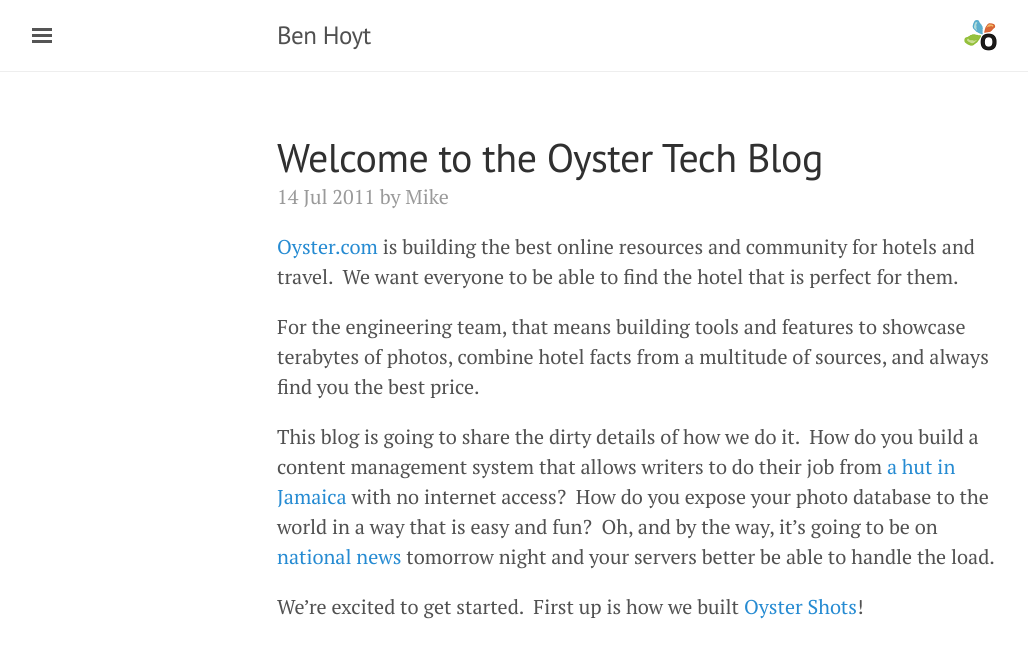
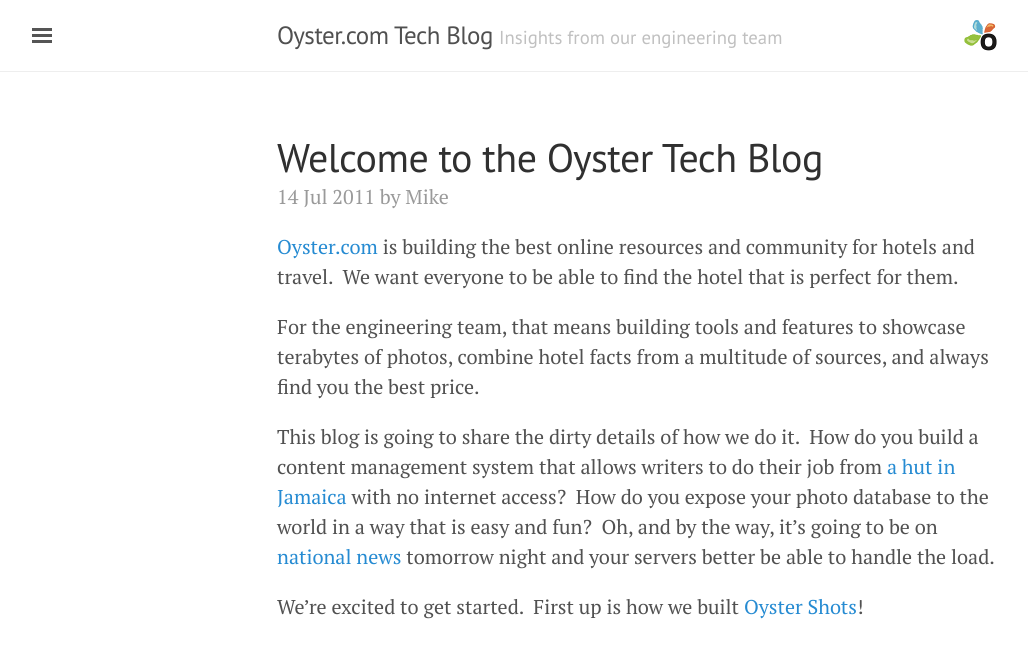
Before and after one commit to oysterhotels/oysterhotels.github.io, a Jekyll site: the page built from _posts/2011-07-14-welcome-to-the-oyster-tech-blog.md, in a window 1280 px wide. Shown: the top 658 px of the page, without its empty margins (3-1031 px from the left). Built offline with Jekyll 4.4.1, drawn with Linux system fonts in a browser that asks for light colours; comment, search, counter and statistics services are not loaded.

Commit message:
Crap, editing the wrong repo. :-)

```diff
--- a/_config.yml
+++ b/_config.yml
@@ -1,6 +1,8 @@
-title: Ben Hoyt
-description: "Ben Hoyt's personal website"
-url: http://benhoyt.com/
+title: Oyster.com Tech Blog
+description: "Insights from Oyster.com's Engineering Team"
+tagline: "Insights from our engineering team"
+url: http://tech.oyster.com/
+paginate: 5
 
 # Defaults set by GitHub, only need for local serving
 # https://help.github.com/articles/configuring-jekyll/
```
